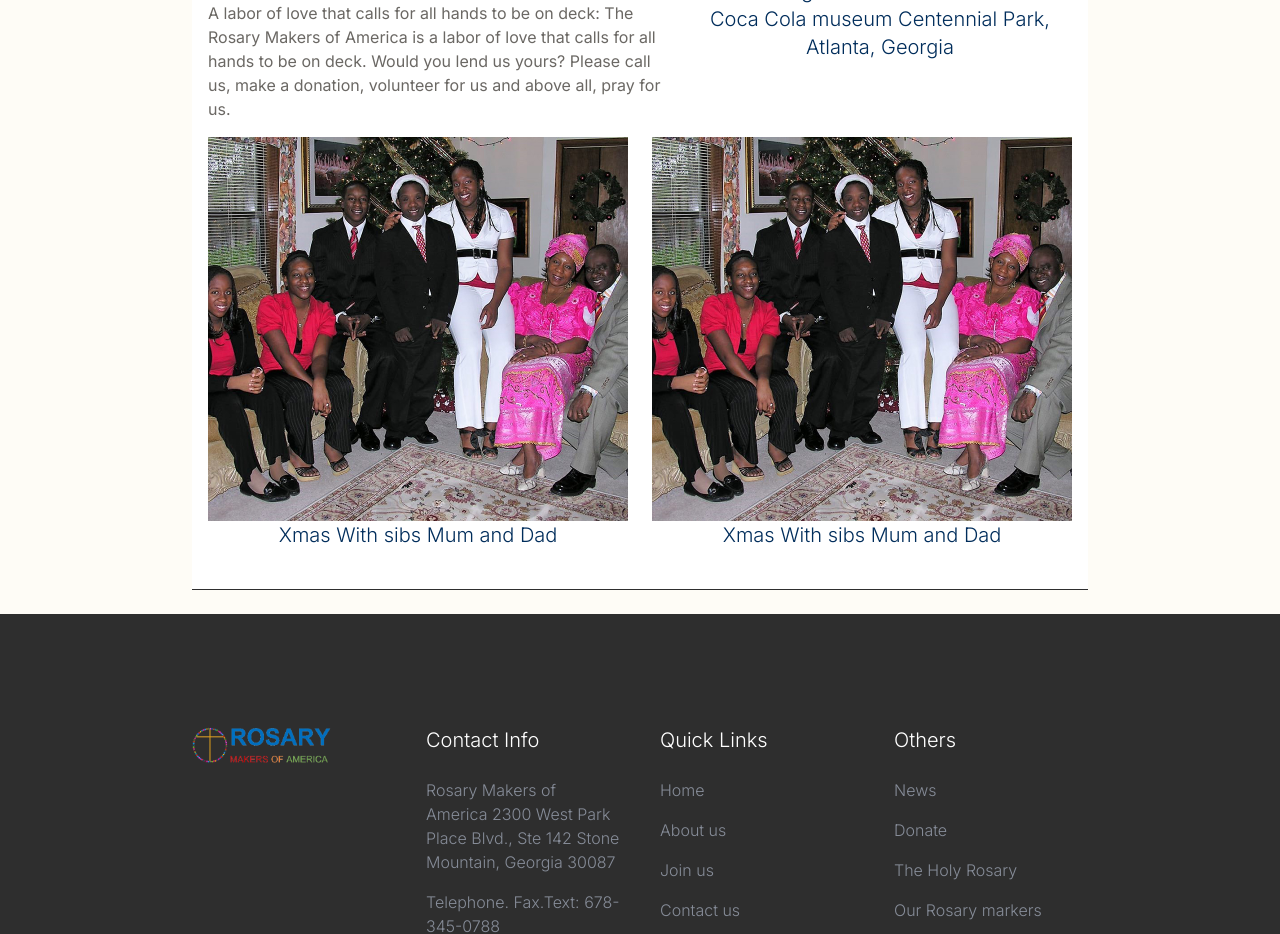
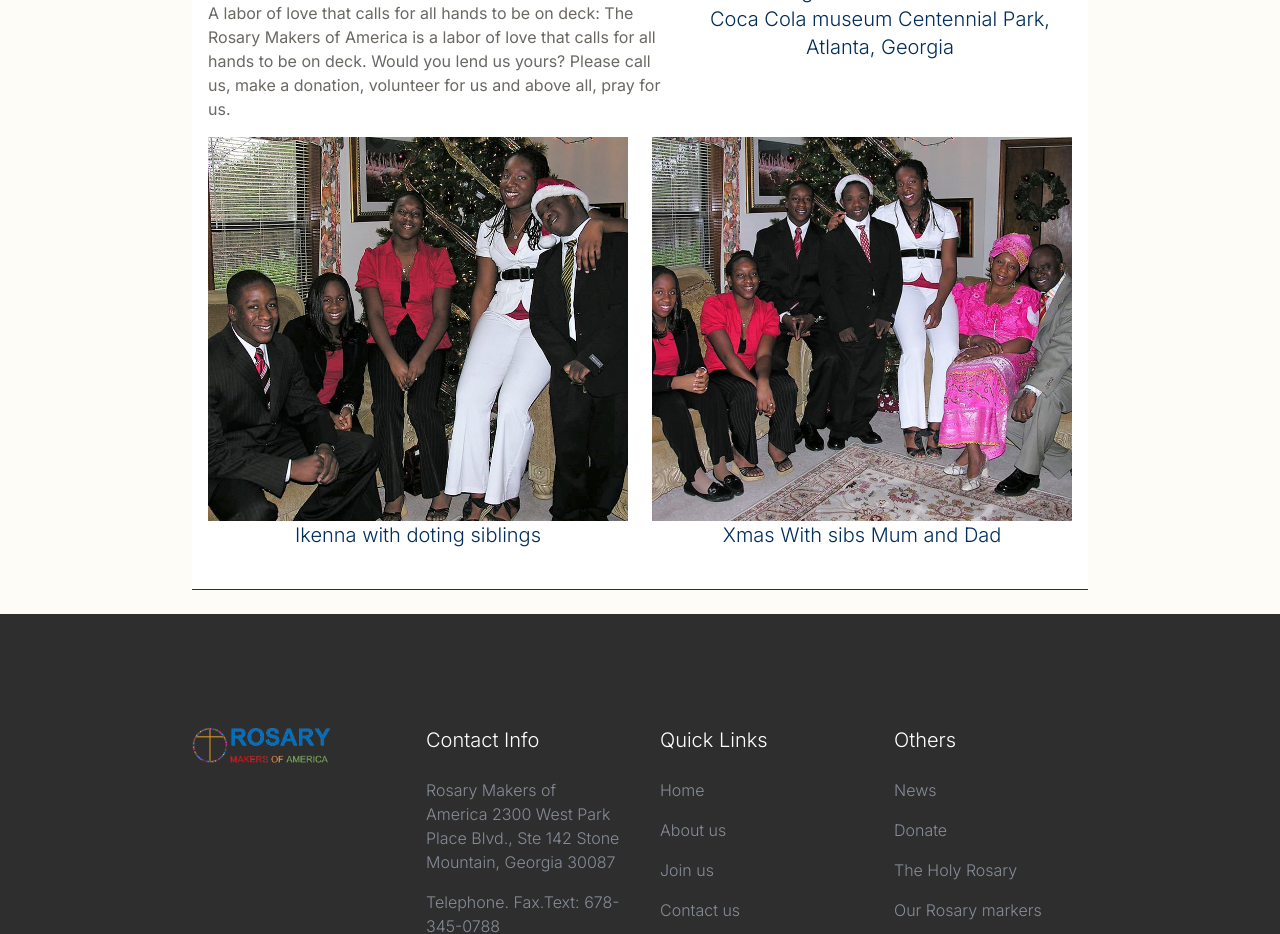
Before and after one commit to Wills-dev/rosarymakersoa, a Next.js app: page /about-us in a window 1280 px wide. Shown: the part 3980-4914 px from the top of the page. Built offline with nearby package versions, Linux system fonts and the light colour scheme.

Commit message:
added: about us page

```diff
--- a/app/about-us/page.jsx
+++ b/app/about-us/page.jsx
@@ -286,9 +286,9 @@ const page = () => {
               </div>
               <div className="flex flex-wrap max-sm:flex-col gap-6">
                 <div className="flex-1 w-full">
-                  <div className="w-full h-96 bg-no-repeat bg-cover bg-center bg-gallery-img2" />
+                  <div className="w-full h-96 bg-no-repeat bg-cover bg-center bg-gallery-img4" />
                   <p className="text-xl font-light text-[#002d5b]  text-center">
-                    Xmas With sibs Mum and Dad
+                    Ikenna with doting siblings
                   </p>
                 </div>
                 <div className="flex-1 w-full">
--- a/tailwind.config.js
+++ b/tailwind.config.js
@@ -39,6 +39,7 @@ module.exports = {
           "url('/assets/images/Ikena-at-High-School-Graduation.jpg')",
         "gallery-img2": "url('/assets/images/RMOA3.jpg')",
         "gallery-img3": "url('/assets/images/RMOA4.jpg')",
+        "gallery-img4": "url('/assets/images/RMOA2.jpg')",
         "about-us": "url('/assets/images/RMOA-01.png')",
       },
     },
```
Also changed, not shown: public/assets/images/RMOA2.jpg (added).
